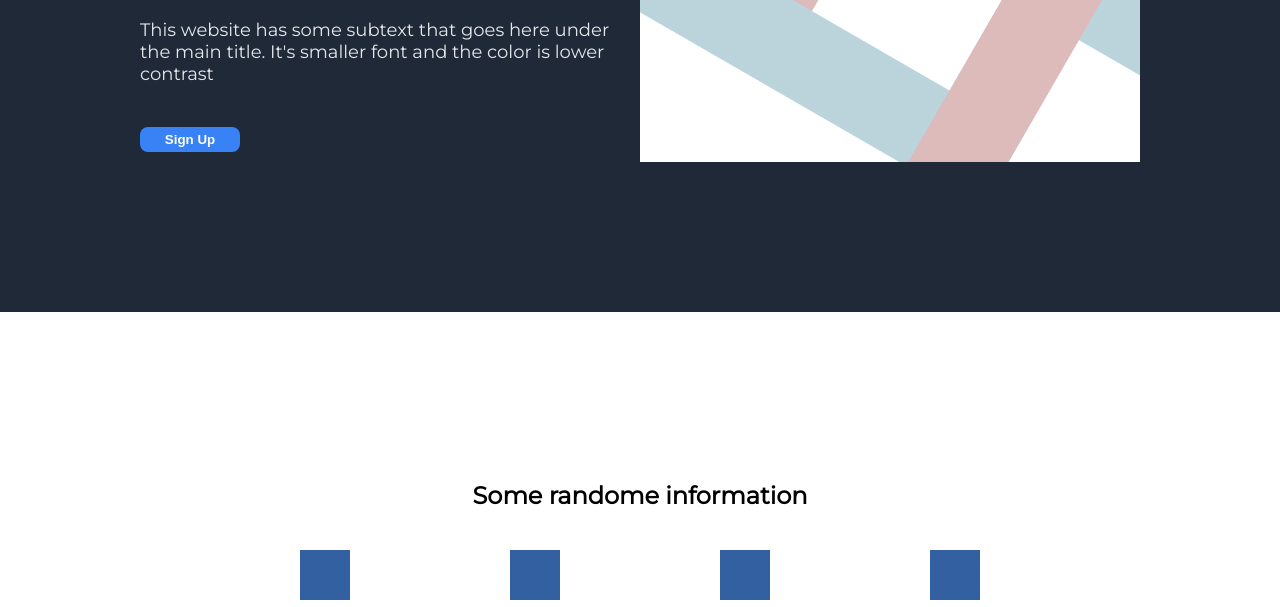
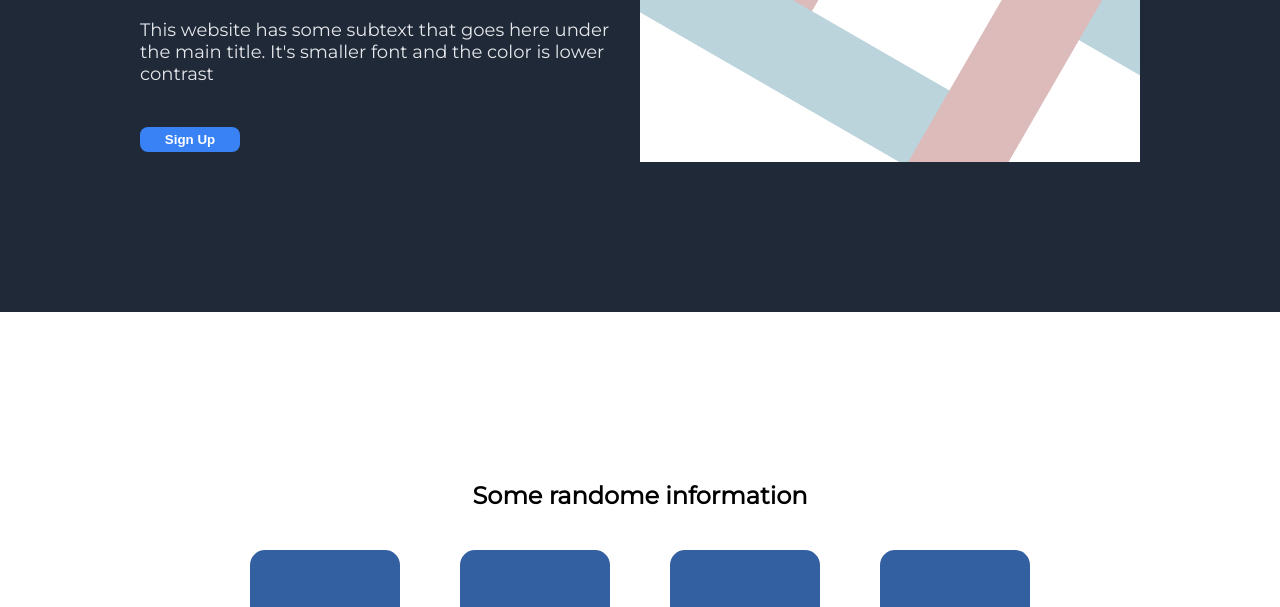
Before and after one commit to yegi6e/Project-Landing-Page, a plain HTML site: page Index.html in a window 1280 px wide. Shown: the part 332-939 px from the top of the page. Drawn offline with Linux system fonts and the light colour scheme.

Commit message:
change card image size

```diff
--- a/style.css
+++ b/style.css
@@ -114,9 +114,10 @@ h1 {
 }
 
 .card-image {
-    width: 50px;
-    height: 50px;
+    width: 150px;
+    height: 150px;
     background-color: #3360a0;
+    border-radius: 15px;
 }
 
 .quote {
```
